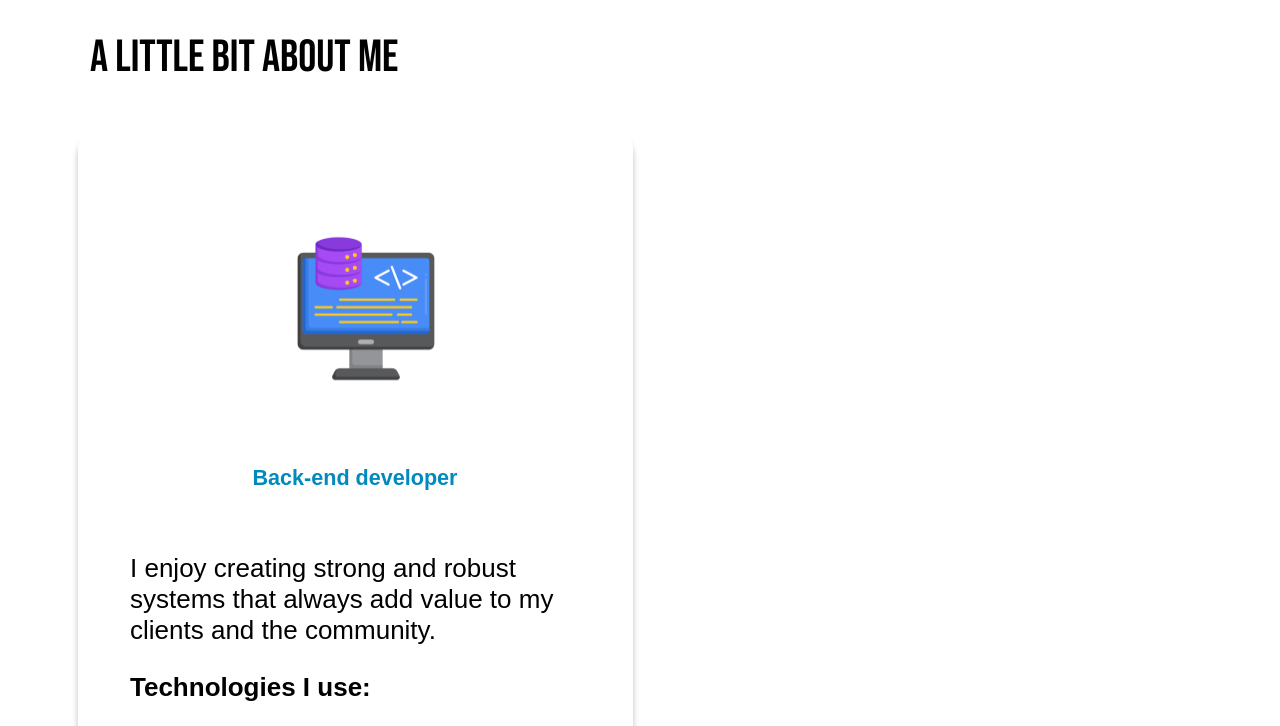
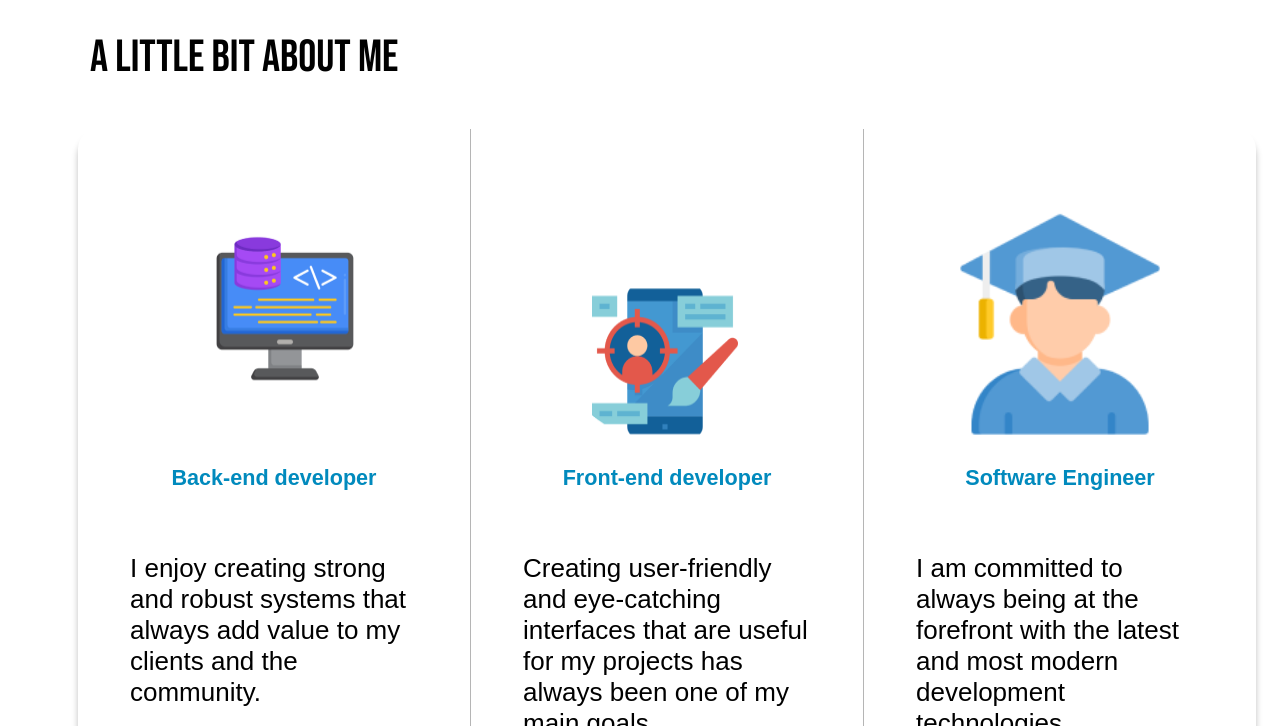
Before and after one commit to luisFelipeEvilla/luisFelipeEvilla.github.io, a plain HTML site: page inde.html in a window 1280 px wide. Shown: the part 1580-2306 px from the top of the page. Drawn offline with Linux system fonts and the light colour scheme.

Commit message:
correct grid display on about section

```diff
--- a/public/css/about.css
+++ b/public/css/about.css
@@ -10,6 +10,7 @@
 
 @media screen and (min-width: 950px) {
     .technologies-section {
+        grid-template-columns: 1fr 1fr 1fr;
         margin: 0 3em;
     }
 }
```
